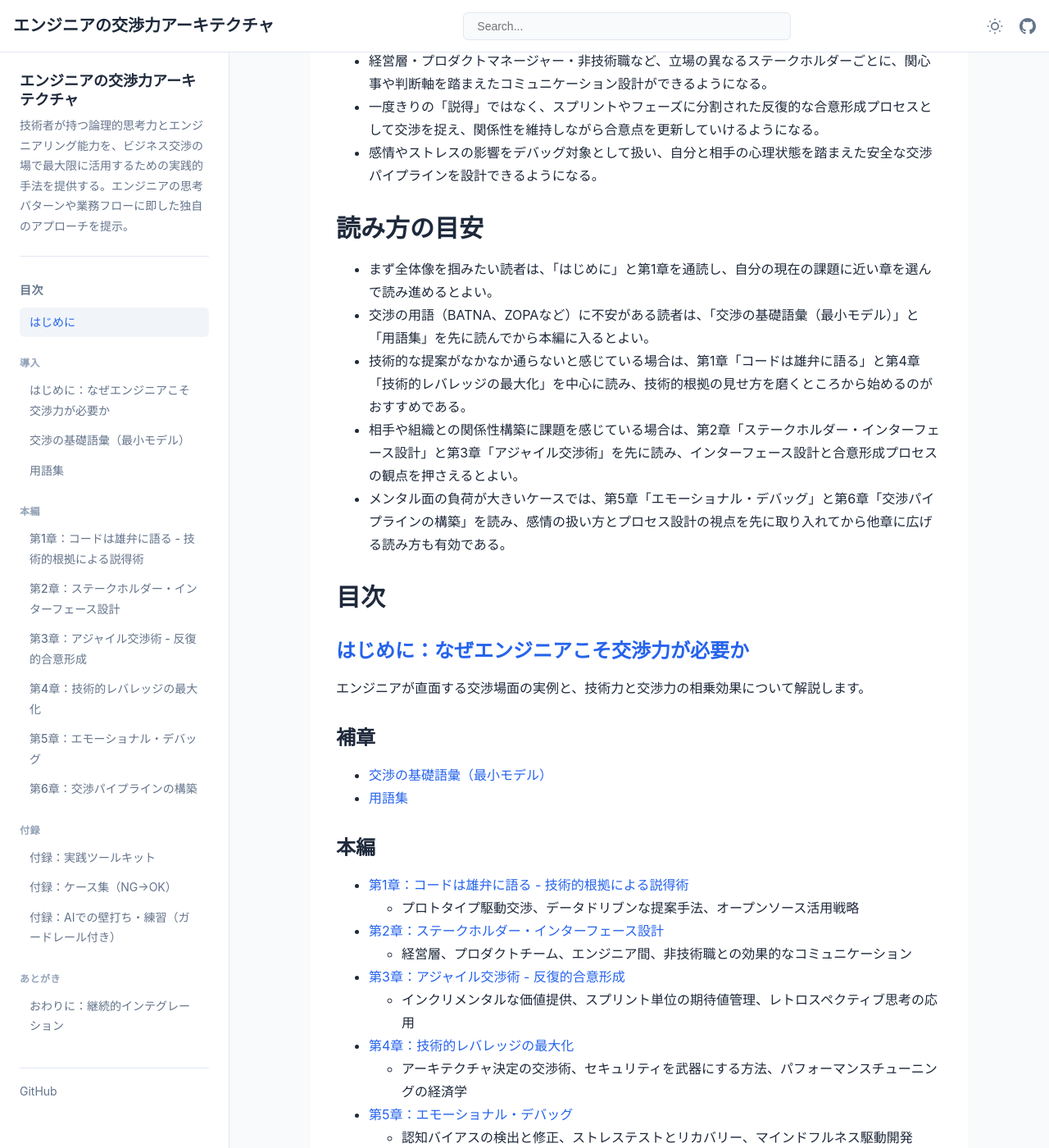
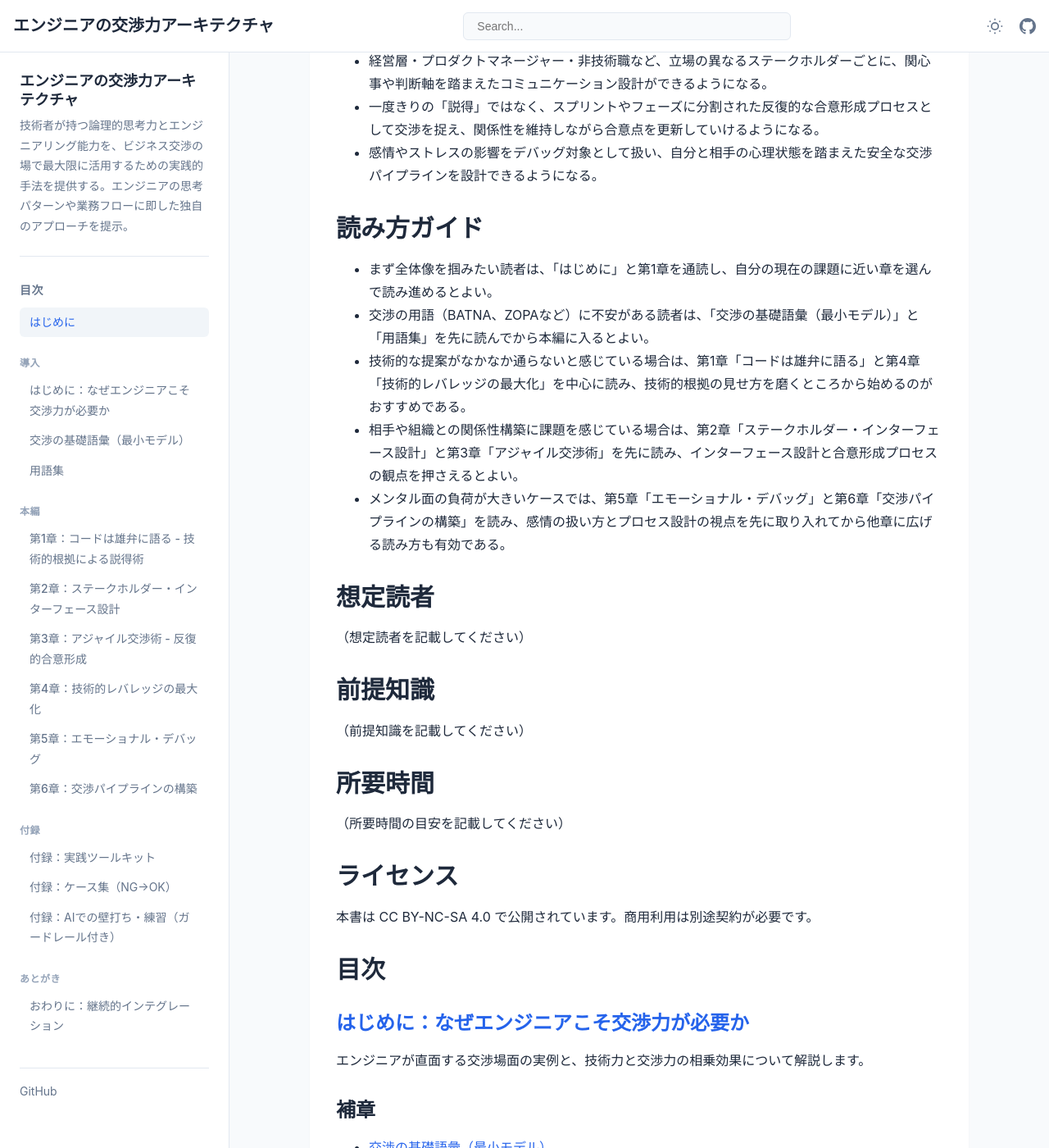
Before and after one commit to itdojp/negotiation-for-engineers-book, a Jekyll site: the page built from docs/index.md, in a window 1280 px wide and 1400 px high, scrolled down 618 px. Shown: the whole window at 82% size. Built offline with Jekyll 4.4.1, drawn with Linux system fonts in a browser that asks for light colours.

Commit message:
chore: align top page slots

```diff
--- a/docs/index.md
+++ b/docs/index.md
@@ -20,20 +20,32 @@ permalink: /
 2. **実装可能な具体的手法** - YAMLテンプレート、Markdownログ等、即座に業務で使えるツール提供
 3. **現代的な開発手法との融合** - アジャイル、DevOps、データドリブンアプローチの交渉への応用
 
-## この本でできるようになること
+## 学習成果
 
 - 自分の技術的な提案や懸念を、相手にとって理解しやすい根拠やデータに変換し、納得感のある形で説明できるようになる。
 - 経営層・プロダクトマネージャー・非技術職など、立場の異なるステークホルダーごとに、関心事や判断軸を踏まえたコミュニケーション設計ができるようになる。
 - 一度きりの「説得」ではなく、スプリントやフェーズに分割された反復的な合意形成プロセスとして交渉を捉え、関係性を維持しながら合意点を更新していけるようになる。
 - 感情やストレスの影響をデバッグ対象として扱い、自分と相手の心理状態を踏まえた安全な交渉パイプラインを設計できるようになる。
 
-## 読み方の目安
+## 読み方ガイド
 
 - まず全体像を掴みたい読者は、「はじめに」と第1章を通読し、自分の現在の課題に近い章を選んで読み進めるとよい。
 - 交渉の用語（BATNA、ZOPAなど）に不安がある読者は、「交渉の基礎語彙（最小モデル）」と「用語集」を先に読んでから本編に入るとよい。
 - 技術的な提案がなかなか通らないと感じている場合は、第1章「コードは雄弁に語る」と第4章「技術的レバレッジの最大化」を中心に読み、技術的根拠の見せ方を磨くところから始めるのがおすすめである。
 - 相手や組織との関係性構築に課題を感じている場合は、第2章「ステークホルダー・インターフェース設計」と第3章「アジャイル交渉術」を先に読み、インターフェース設計と合意形成プロセスの観点を押さえるとよい。
 - メンタル面の負荷が大きいケースでは、第5章「エモーショナル・デバッグ」と第6章「交渉パイプラインの構築」を読み、感情の扱い方とプロセス設計の視点を先に取り入れてから他章に広げる読み方も有効である。
+
+## 想定読者
+（想定読者を記載してください）
+
+## 前提知識
+（前提知識を記載してください）
+
+## 所要時間
+（所要時間の目安を記載してください）
+
+## ライセンス
+本書は CC BY-NC-SA 4.0 で公開されています。商用利用は別途契約が必要です。
 
 ## 目次
 
```
